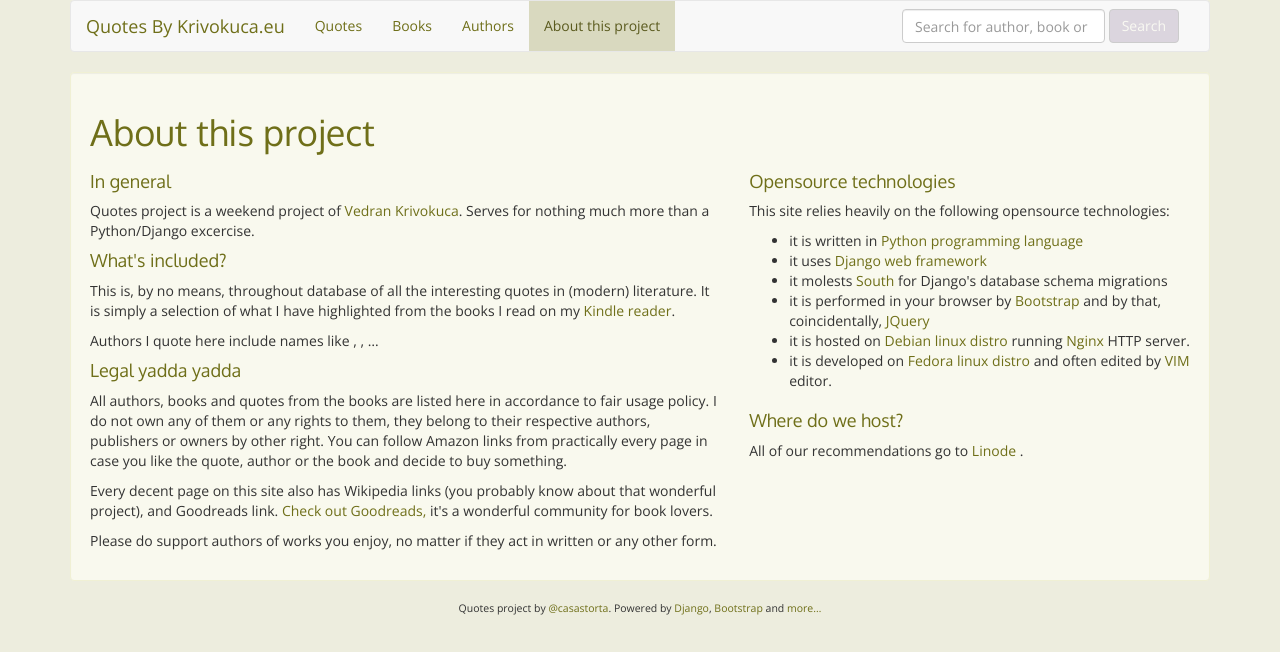
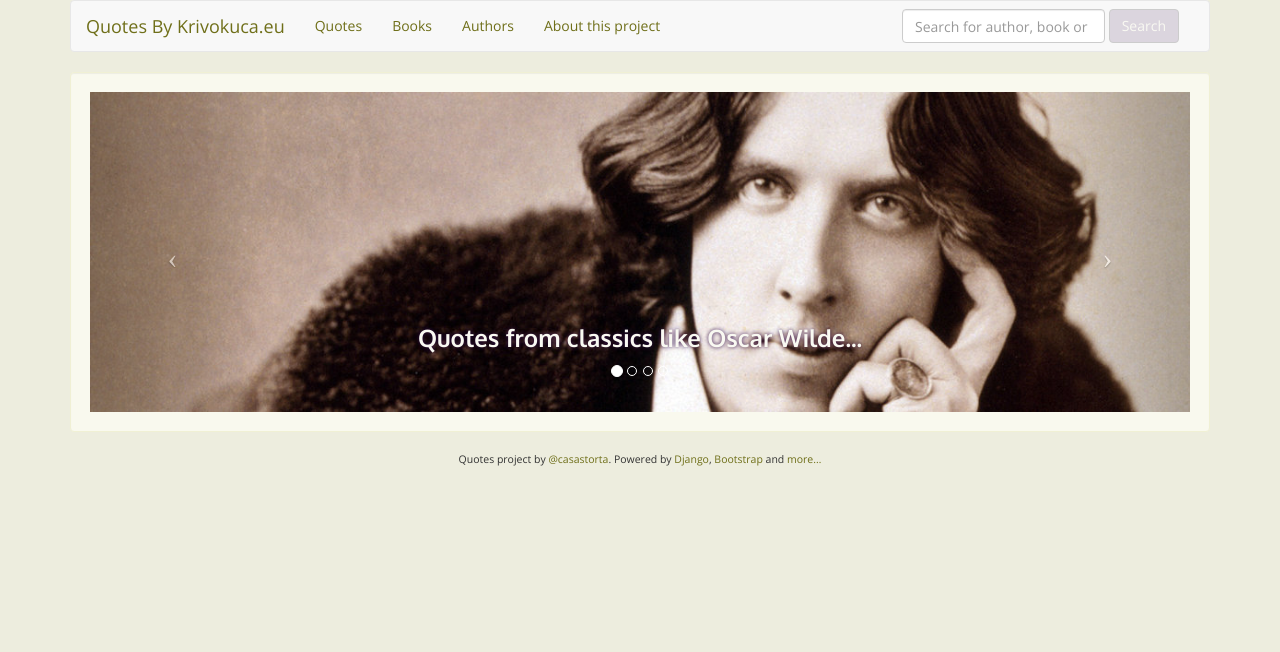
Before and after one commit to casastorta/krivokuca.eu, a Django app: page /q/about in a window 1280 px wide. Shown: the top 652 px of the page. Run offline with Django 3.2, Linux system fonts and the light colour scheme; data that the repository does not hold is empty; parts of the project's set-up code (start-up, migrations or seed data) failed here and were passed over; some web fonts are replaced.

Commit message:
Carousel implemented

```diff
--- a/krivokucaeu/quotes/urls.py
+++ b/krivokucaeu/quotes/urls.py
@@ -5,6 +5,9 @@ from quotes import views as v, views_author as av, views_book as bv, \
 
 
 urlpatterns = patterns('',
+
+    url(r'', (v.index)),
+
     url(r'^author/(?P<id>\d+)', cache_page(60 * 15)(av.author_by_id)),
     url(r'^author/(?P<slug>[a-z\-]{2,30})',
         cache_page(60 * 15)(av.author_by_slug)),
--- a/krivokucaeu/quotes/views.py
+++ b/krivokucaeu/quotes/views.py
@@ -7,6 +7,15 @@ import datetime
 import random
 
 current_section = 'about'
+
+
+def index(request):
+    '''
+    Index page (homepage)
+    '''
+    html = get_template('quotes/index.html').render(Context({
+    }))
+    return HttpResponse(html)
 
 
 def click(request, linksource, linktype, linkid):
--- a/krivokucaeu/static/quote/css/main.css
+++ b/krivokucaeu/static/quote/css/main.css
@@ -25,14 +25,14 @@ h1, h2, h3, h4, h5, h6 {
 
 p.quotes {
     font-family: 'Fauna One';
-    weight: 400;
+    font-weight: 400;
     font-size: 220%;
     color: #9B959E  ;
 }
 
 p.quotes-smaller {
     font-family: 'Fauna One';
-    weight: 400;
+    font-weight: 400;
     font-size: 160%;
     color: #9B959E  ;
 }
@@ -49,3 +49,9 @@ footer > p {
 h4.secttitle {
     color: black;
 }
+
+.carousel-caption h3 {
+    color: #F9F9F2;
+    font-weight: 700;
+    text-shadow: 0px 0px 4px #36114A;
+}
--- a/krivokucaeu/templates/quotes/base.html
+++ b/krivokucaeu/templates/quotes/base.html
@@ -2,12 +2,12 @@
 <!DOCTYPE HTML>
 <head>
   <title>{% block title %}{% endblock %}</title>
-  <meta charset="utf-8">
-  <meta http-equiv="X-UA-Compatible" content="IE=edge,chrome=1">
+  <meta charset="utf-8" />
+  <meta http-equiv="X-UA-Compatible" content="IE=edge,chrome=1" />
   <title></title>
-  <meta name="viewport" content="width=device-width">
-  <link rel="stylesheet" href="{% static 'common/css/bootstrap.min.css' %}">
-  <link rel="stylesheet" href="{% static 'quote/css/main.css' %}">
+  <meta name="viewport" content="width=device-width" />
+  <link rel="stylesheet" href="{% static 'common/css/bootstrap.min.css' %}" />
+  <link rel="stylesheet" href="{% static 'quote/css/main.css' %}" />
   <script src="{% static 'common/js/vendor/jquery-2.0.3.min.js' %}"></script>
   <script src="{% static 'common/js/vendor/bootstrap.min.js' %}"></script>
 </head>
--- /dev/null
+++ b/krivokucaeu/templates/quotes/index.html
@@ -0,0 +1,78 @@
+{% extends "quotes/base.html" %}
+
+{% load static from staticfiles %}
+{% load url_operations %}
+
+{% block title %}
+Quotes by Krivokuca.eu
+{% endblock %}
+
+{% block content %}
+<script>
+$( document ).ready(function() {
+    $('.carousel').carousel();
+});
+</script>
+
+<div class="row">
+  <div class="col-md-12">
+
+    <div id="carousel-example-generic" class="carousel slide">
+      <!-- Indicators -->
+      <ol class="carousel-indicators">
+        <li data-target="#carousel-example-generic" data-slide-to="0" class="active"></li>
+        <li data-target="#carousel-example-generic" data-slide-to="1"></li>
+        <li data-target="#carousel-example-generic" data-slide-to="2"></li>
+        <li data-target="#carousel-example-generic" data-slide-to="3"></li>
+      </ol>
+
+      <!-- Wrapper for slides -->
+      <div class="carousel-inner">
+        <div class="item active">
+          <img src="{% static 'quote/images/carousel-wilde-short.jpg' %}" alt="Example Carousel">
+          <div class="carousel-caption">
+            <h3>
+                Quotes from classics like Oscar Wilde...
+            </h3>
+          </div>
+        </div>
+        <div class="item">
+          <img src="{% static 'quote/images/carousel-lacy-short.jpg' %}" alt="Example Carousel">
+          <div class="carousel-caption">
+            <h3>
+                ...and modern authors like Sarah Lacy.
+            </h3>
+          </div>
+        </div>
+        <div class="item">
+          <img src="{% static 'quote/images/carousel-oldmanswar-short.jpg' %}" alt="Example Carousel">
+          <div class="carousel-caption">
+            <h3>
+                From books ranging from SF...
+            </h3>
+          </div>
+        </div>
+        <div class="item">
+          <img src="{% static 'quote/images/carousel-catalonia-short.jpg' %}" alt="Example Carousel">
+          <div class="carousel-caption">
+            <h3>
+                ...to historical masterpieces.
+            </h3>
+          </div>
+        </div>
+      </div>
+
+      <!-- Controls -->
+      <a class="left carousel-control" href="#carousel-example-generic" data-slide="prev">
+        <span class="icon-prev"></span>
+      </a>
+      <a class="right carousel-control" href="#carousel-example-generic" data-slide="next">
+        <span class="icon-next"></span>
+      </a>
+    </div>
+
+
+  </div>
+</div>
+
+{% endblock %}
```
Also changed, not shown: krivokucaeu/static/quote/images/carousel-catalonia-short.jpg (added), krivokucaeu/static/quote/images/carousel-lacy-short.jpg (added), krivokucaeu/static/quote/images/carousel-oldmanswar-short.jpg (added), krivokucaeu/static/quote/images/carousel-wilde-short.jpg (added), krivokucaeu/static/quote/images/carousel-wilde.jpg (added), krivokucaeu/static/quote/images/example_carousel.jpeg (added).
